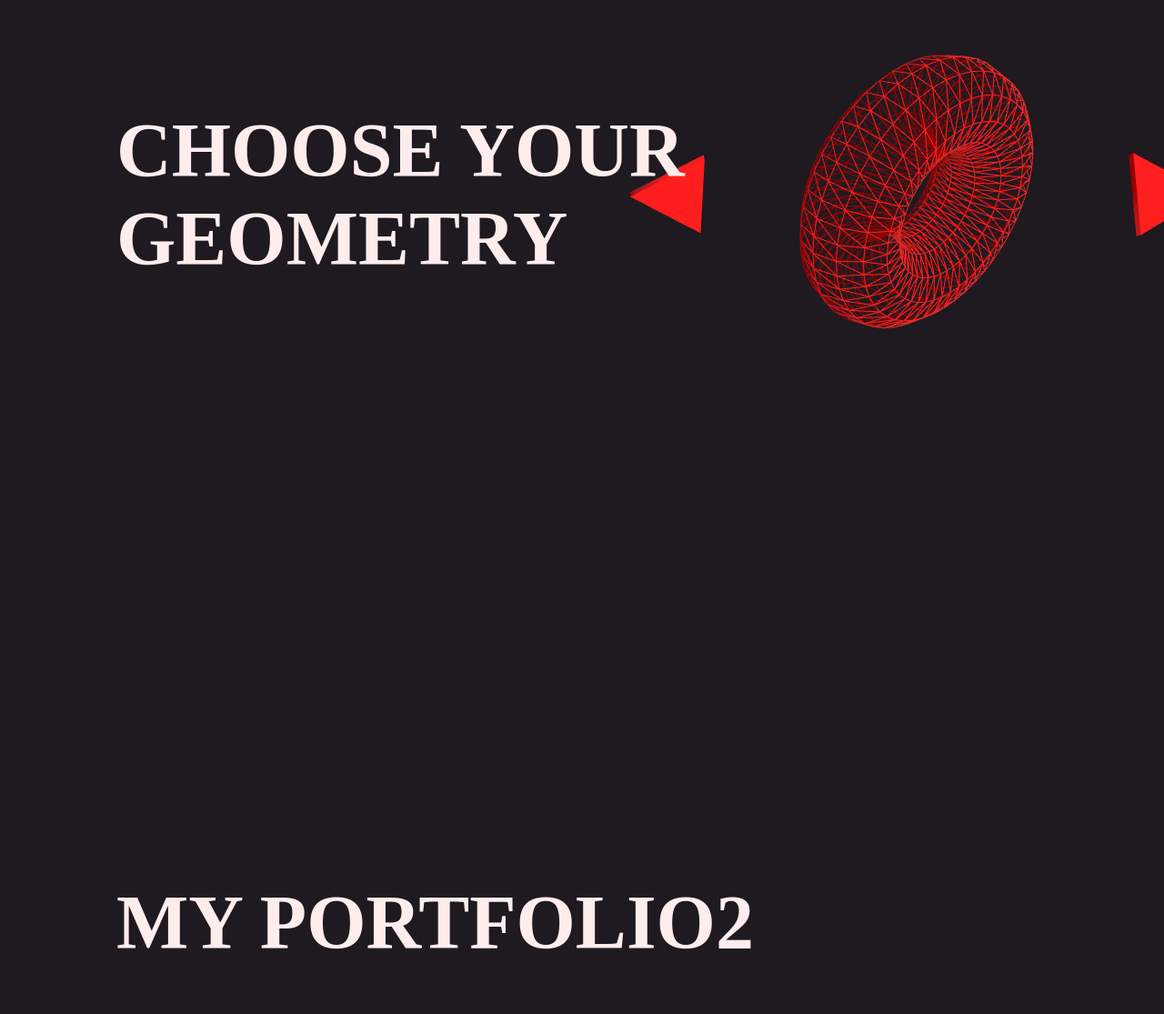
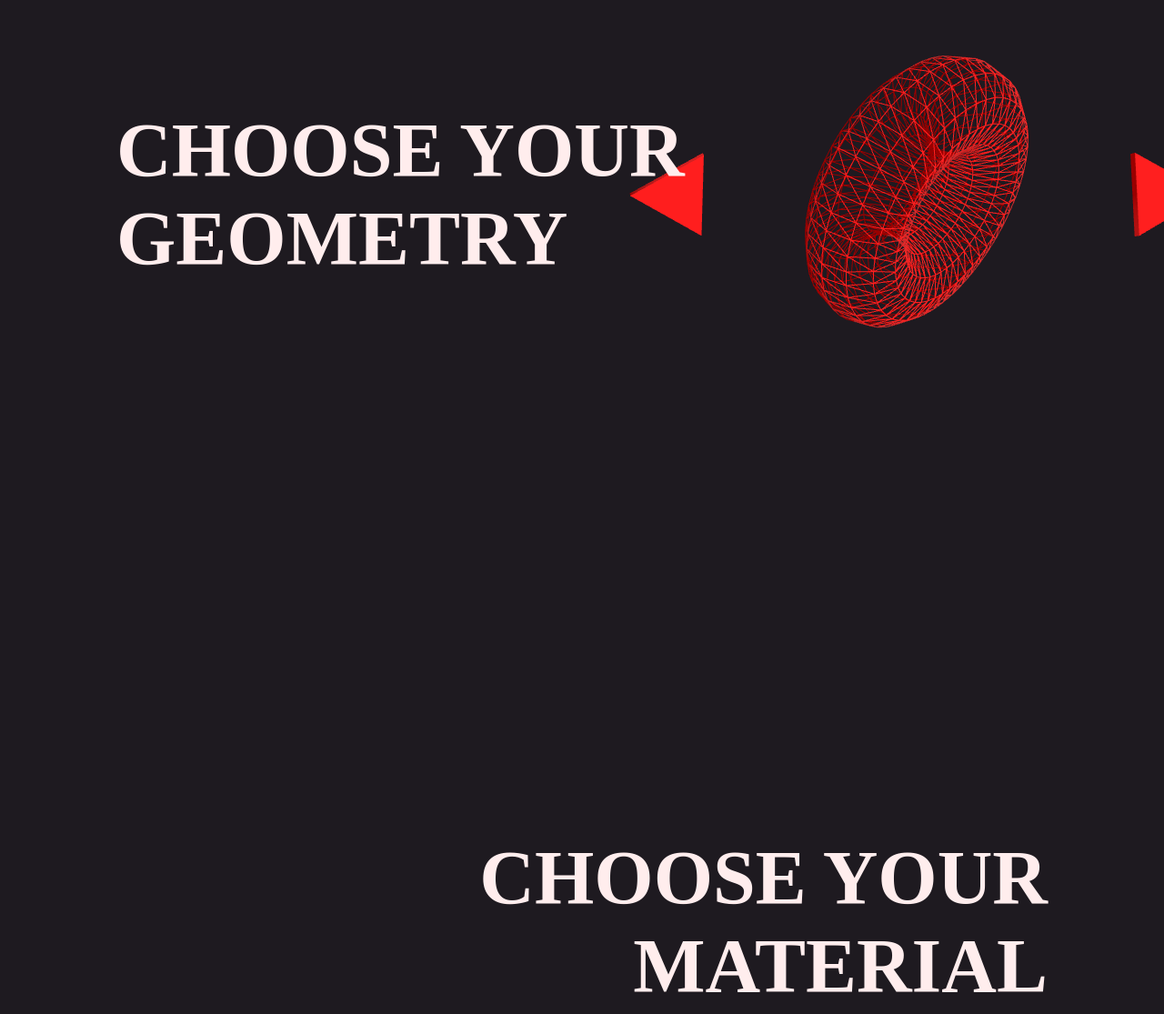
Before and after one commit to youjinjoy/ShapePlayground, a website built with Vite: page src/index.html in a window 1280 px wide. Shown: the part 186-1301 px from the top of the page at 91% size. Built offline with nearby package versions, Linux system fonts and the light colour scheme; animation ran at ten frames a second.

Commit message:
Section 리팩토링 및 스크롤 이벤트 추가

```diff
--- a/src/Experience/Camera.js
+++ b/src/Experience/Camera.js
@@ -12,7 +12,7 @@ export default class Camera
         this.canvas = this.experience.canvas
 
         this.setInstance()
-        this.setControls()
+        // this.setControls()
     }
 
     setInstance()
@@ -36,6 +36,6 @@ export default class Camera
 
     update()
     {
-        this.controls.update();
+        // this.controls.update();
     }
 }
--- a/src/Experience/Experience.js
+++ b/src/Experience/Experience.js
@@ -22,8 +22,6 @@ export default class Experience
 
         this.canvas = _canvas
 
-        this.selectableObjects = []
-
         this.debug = new Debug()
         this.sizes = new Sizes()
         this.time = new Time()
@@ -40,6 +38,12 @@ export default class Experience
         this.time.on("tick", () => {
             this.update()
         })
+
+        this.scrollY = window.scrollY
+        window.addEventListener('scroll', () =>
+        {
+            this.scrollY = window.scrollY
+        })
     }
 
     resize()
@@ -53,6 +57,7 @@ export default class Experience
         this.section.update()
         this.camera.update()
         this.renderer.update()
+        this.camera.instance.position.y = - window.scrollY * 0.01
     }
 
     destroy()
--- /dev/null
+++ b/src/Experience/Section/GeometrySection.js
@@ -0,0 +1,94 @@
+import * as THREE from 'three'
+import Experience from '../Experience.js'
+import Buttons from './Buttons.js'
+import Light from './Light.js'
+
+export default class GeometrySection
+{
+    constructor(section)
+    {
+        this.section = section
+
+        this.buttonGap = this.section.buttonGap
+        this.buttonSize = this.section.buttonSize
+
+        this.size = this.section.modelSize
+        this.color = this.section.modelColor
+
+        this.experience = new Experience()
+        this.scene = this.experience.scene
+        this.time = this.experience.time
+
+        this.setGeometry()
+        this.setMaterial()
+        this.setMesh()
+
+        this.setButtons()
+        this.setLight()
+    }
+
+    setGeometry()
+    {
+        this.list = ['torus', 'sphere', 'cylinder']
+        this.geometries = {
+            'torus' : new THREE.TorusGeometry(this.size - 1, 1),
+            'sphere' : new THREE.SphereGeometry(this.size),
+            'cylinder' : new THREE.CylinderGeometry(this.size, this.size, 5)
+        }
+
+        this.current = 0
+        this.currentGeometry = this.geometries[this.list[this.current]]
+        console.log(this.currentGeometry)
+    }
+
+    setMaterial()
+    {
+        this.material = new THREE.MeshStandardMaterial( {color: 'red', wireframe: true} )
+    }
+
+    setMesh()
+    {
+        this.mesh = new THREE.Mesh(this.currentGeometry, this.material)
+        this.mesh.scale.set(0.5, 0.5, 0.5)
+        this.mesh.position.set(3.5, 0, 0)
+        this.scene.add(this.mesh)
+    }
+
+    setButtons()
+    {
+        this.buttons = new Buttons(this.mesh.position, this.buttonSize, this.buttonGap)
+        this.section.selectableObjects.push(this.buttons.leftButton)
+        this.section.selectableObjects.push(this.buttons.rightButton)
+    }
+
+    setLight()
+    {
+        this.light = new Light(this.mesh)
+        this.light.setDirectionalLight()
+    }
+
+    updateGeometry()
+    {
+        if (this.currentGeometry)
+        {
+            this.currentGeometry.dispose()
+            this.scene.remove(this.mesh)
+        }
+
+        this.currentGeometry = this.geometries[this.list[this.current]]
+
+        this.setMesh()
+    }
+
+    update()
+    {
+        this.elapsed = this.time.elapsed
+
+        this.mesh.rotation.set(this.elapsed * 0.0001, this.elapsed * 0.00012, 0)
+
+        if(this.buttons)
+        {
+            this.buttons.update()
+        }
+    }
+}
--- a/src/Experience/Section/Light.js
+++ b/src/Experience/Section/Light.js
@@ -11,13 +11,6 @@ export default class Light
         this.target = target
     }
 
-    setAmbientLight()
-    {
-        this.ambientLight = new THREE.AmbientLight('#ffffff')
-        this.ambientLight.position.set(0,0,0)
-        this.scene.add(this.ambientLight)
-    }
-
     setDirectionalLight()
     {
         this.directionalLight = new THREE.DirectionalLight('#ffffff', 4)
--- a/src/Experience/Section/Raycaster.js
+++ b/src/Experience/Section/Raycaster.js
@@ -6,12 +6,12 @@ export default class Raycaster
     constructor(section)
     {
         this.section = section
+        this.selectableObjects = section.selectableObjects
 
         this.experience = new Experience()
         this.scene = this.experience.scene
         this.camera = this.experience.camera.instance
         this.sizes = this.experience.sizes
-        this.selectableObjects = this.experience.selectableObjects
 
         this.raycaster = new THREE.Raycaster()
         this.mouse = new THREE.Vector2()
@@ -35,16 +35,17 @@ export default class Raycaster
                 console.log('click')
                 if(this.currentIntersect.object === this.leftButton)
                 {
-                    this.section.geometryList.current += this.section.geometryList.list.length
-                    this.section.geometryList.current -= 1
-                    this.section.geometryList.current %= 3
-                    this.section.geometryList.updateGeometry()
+                    this.section.geometrySection.current += this.section.geometrySection.list.length
+                    this.section.geometrySection.current -= 1
+                    this.section.geometrySection.current %= 3
+                    this.section.geometrySection.updateGeometry()
+                    console.log(this.section.geometrySection.current)
                 }
                 else if(this.currentIntersect.object === this.rightButton)
                 {
-                    this.section.geometryList.current += 1
-                    this.section.geometryList.current %= 3
-                    this.section.geometryList.updateGeometry()
+                    this.section.geometrySection.current += 1
+                    this.section.geometrySection.current %= 3
+                    this.section.geometrySection.updateGeometry()
                 }
 
             }
--- a/src/Experience/Section/Section.js
+++ b/src/Experience/Section/Section.js
@@ -4,6 +4,7 @@ import Light from './Light.js'
 import Buttons from './Buttons.js'
 import GeometryList from './GeometryList.js'
 import Raycaster from './Raycaster.js'
+import GeometrySection from './GeometrySection.js'
 
 export default class Section
 {
@@ -11,19 +12,51 @@ export default class Section
     {
 
         this.experience = new Experience()
+        this.sizes = this.experience.sizes
         this.scene = this.experience.scene
         this.camera = this.experience.camera.instance
-        this.sizes = this.experience.sizes
 
-        this.selectableObjects = this.experience.selectableObjects
+        this.selectableObjects = []
 
-        this.setGeometryList()
+        this.setAmbientLight()
 
-        this.setLight()
+        // Candidate
+        this.currentGeometry = null
+        this.currentMaterial = null
+        this.currentColor = null
+        this.currentPattern = null
 
-        this.setButtons()
+        // Common Properties
+        this.buttonGap = 2.5
+        this.buttonSize = 0.5
+
+        this.modelSize = 3
+        this.modelColor = 'red'
+
+        // Geometry Section
+        this.geometrySection = new GeometrySection(this)
+        this.currentGeometry = this.geometrySection.currentGeometry
+
+        // // Material Section
+        // this.materialSection = new MaterialSection(this)
+        // this.currentMaterial = this.materialSection.currentMaterial
+
+        // // Color Section
+        // this.colorSection = new ColorSection(this)
+        // this.currentColor = this.colorSection.currentColor
+
+        // // Pattern Section
+        // this.patternSection = new PatternSection(this)
+        // this.currentPattern = this.patternSection.currentPattern
+
+        // // Final Result
+        // this.mesh = new THREE.Mesh(
+        //     this.currentGeometry,
+        //     this.currentMaterial
+        // )
 
         this.raycaster = new Raycaster(this)
+
     }
 
     setGeometryList()
@@ -47,17 +80,20 @@ export default class Section
         this.selectableObjects.push(this.buttons.rightButton)
     }
 
+    setAmbientLight()
+    {
+        this.ambientLight = new THREE.AmbientLight('#ffffff')
+        this.ambientLight.position.set(0,0,0)
+        this.scene.add(this.ambientLight)
+    }
+
     update()
     {
-        if(this.geometryList.mesh)
+        if(this.currentGeometry)
         {
-            this.geometryList.update()
+            this.geometrySection.update()
         }
 
-        if(this.buttons)
-        {
-            this.buttons.update()
-        }
 
         if(this.raycaster)
         {
--- a/src/index.html
+++ b/src/index.html
@@ -9,11 +9,11 @@
   <body>
     <canvas class="webgl"></canvas>
     <script type="module" src="./script.js"></script>
-    <section class="section">
+    <section class="section section-align-left">
       <h1>Choose Your<br />Geometry</h1>
     </section>
-    <section class="section">
-      <h2>My Portfolio2</h2>
+    <section class="section section-align-right">
+      <h2>Choose Your<br />Material</h2>
     </section>
   </body>
 </html>
--- a/src/style.css
+++ b/src/style.css
@@ -38,3 +38,9 @@ body
 
     /* pointer-events: none; */
 }
+
+.section-align-right
+{
+    justify-content: end;
+    text-align: right;
+}
```
